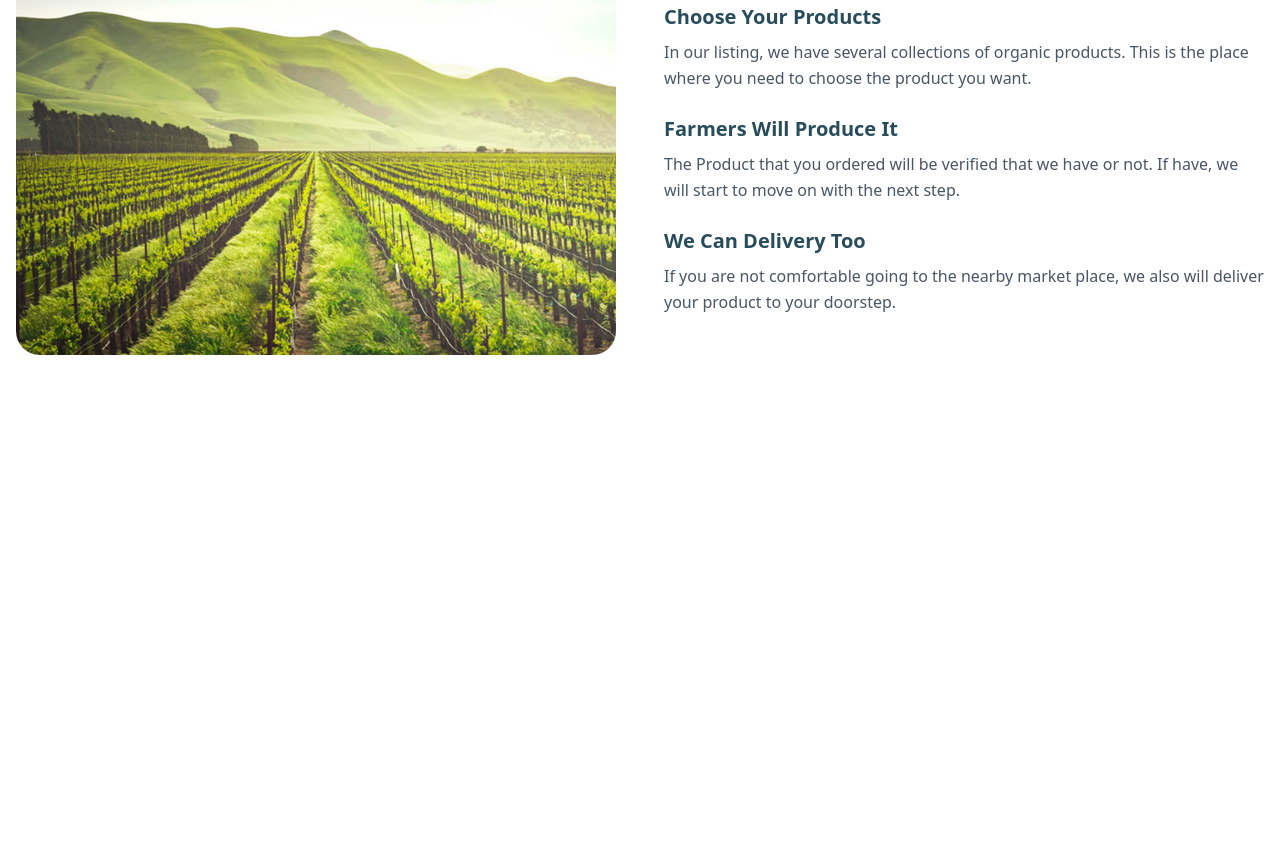
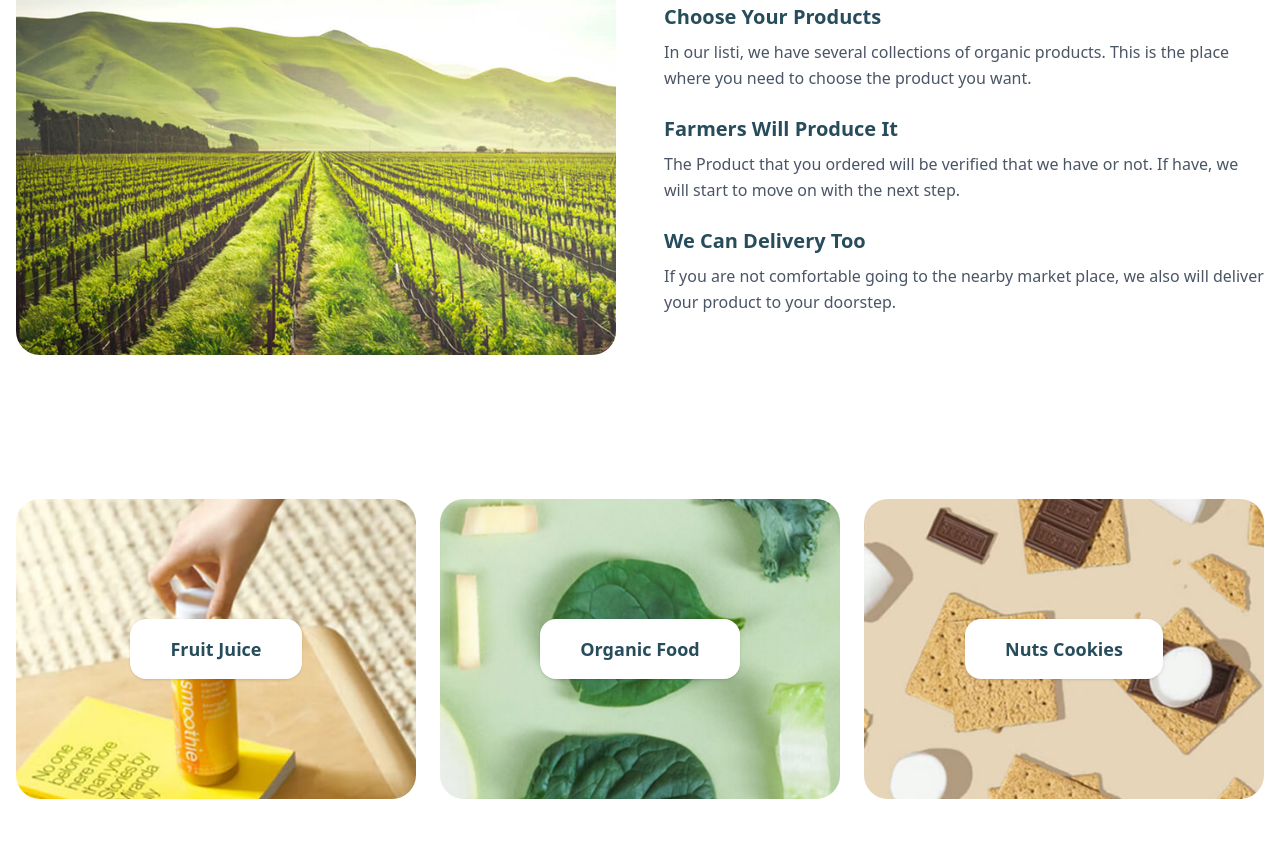
Before and after one commit to odinaevbilol/homework20, a website: page src/index.html in a window 1280 px wide. Shown: the part 3338-4201 px from the top of the page. Before the commit the page ends 3773 px from the top, so only its background shows below. Drawn offline with nearby package versions, Linux system fonts and the light colour scheme; files that its build step writes are made by us from their sources.

Commit message:
section7

```diff
--- a/src/index.html
+++ b/src/index.html
@@ -327,7 +327,7 @@
             Choose Your Products
           </h4>
           <p class="text-gray-600 leading-relaxed">
-            In our listing, we have several collections of organic products.
+            In our listi, we have several collections of organic products.
             This is the place where you need to choose the product you want.
           </p>
         </div>
@@ -358,5 +358,39 @@
   </div>
 </section>
 
+<section class="max-w-7xl mx-auto px-4 py-16">
+  <div class="grid grid-cols-1 md:grid-cols-2 lg:grid-cols-3 gap-6">
+
+
+    <div
+      class="relative h-[260px] sm:h-[300px] rounded-3xl overflow-hidden bg-cover bg-center flex items-center justify-center"
+      style="background-image: url('./IMAGE\ \(36\).png');"
+    >
+      <div class="bg-white px-10 py-4 rounded-2xl shadow text-[#274C5B] font-semibold text-lg">
+        Fruit Juice
+      </div>
+    </div>
+
+    <div
+      class="relative h-[260px] sm:h-[300px] rounded-3xl overflow-hidden bg-cover bg-center flex items-center justify-center"
+      style="background-image: url(./IMAGE\ \(37\).png);"
+    >
+      <div class="bg-white px-10 py-4 rounded-2xl shadow text-[#274C5B] font-semibold text-lg">
+        Organic Food
+      </div>
+    </div>
+
+    <div
+      class="relative h-[260px] sm:h-[300px] rounded-3xl overflow-hidden bg-cover bg-center flex items-center justify-center"
+      style="background-image: url(./IMAGE\ \(38\).png);"
+    >
+      <div class="bg-white px-10 py-4 rounded-2xl shadow text-[#274C5B] font-semibold text-lg">
+        Nuts Cookies
+      </div>
+    </div>
+
+  </div>
+</section>
+
 </body>
 </html>
```
Also changed, not shown: src/IMAGE (36).png (added), src/IMAGE (37).png (added), src/IMAGE (38).png (added).
